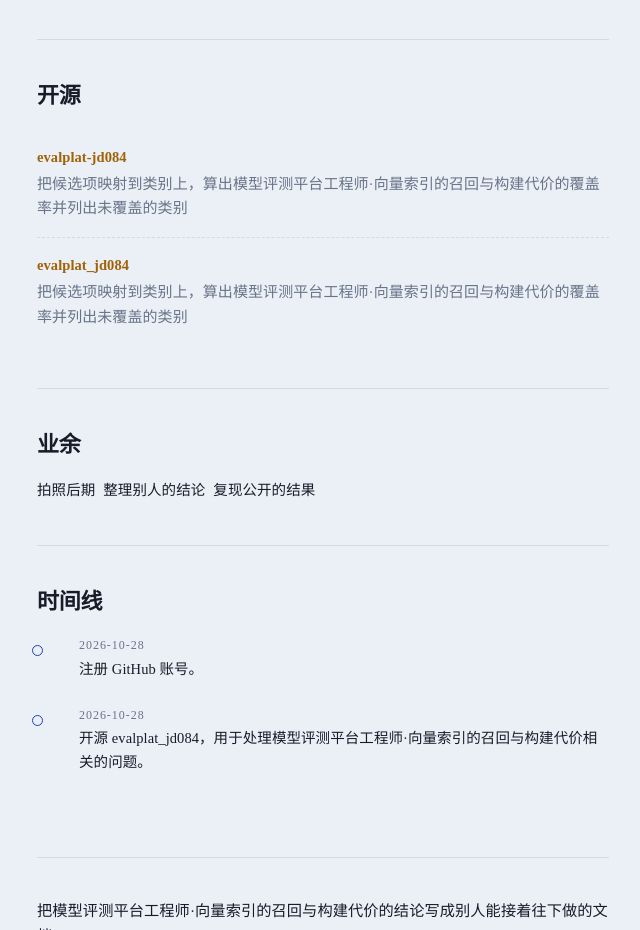
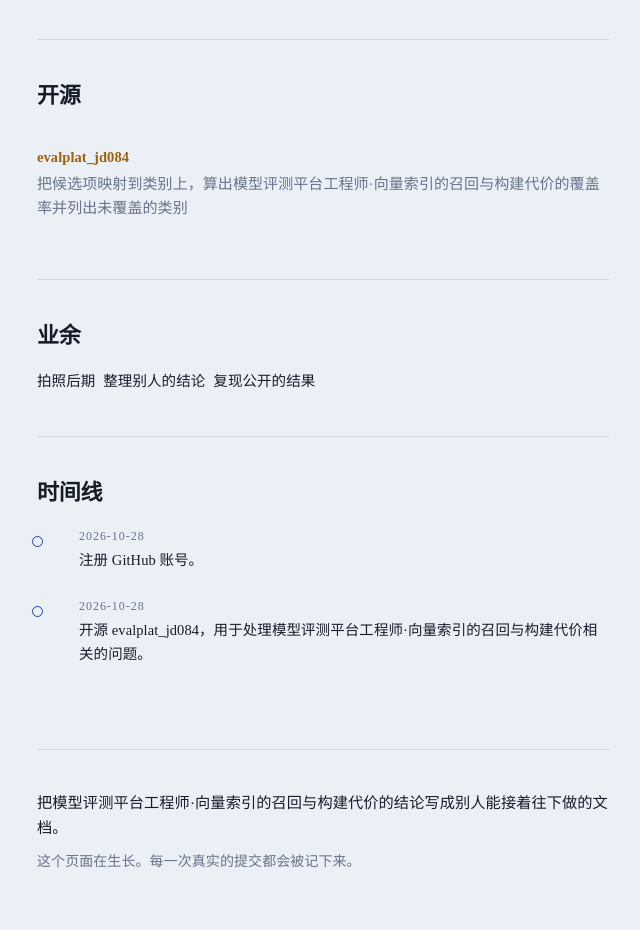
Before and after one commit to skiing99ha/skiing99ha.github.io, a plain HTML site: page index.html in a window 1280 px wide. Shown: the part 882-1812 px from the top of the page, without its empty margins (317-957 px from the left). Drawn offline with Linux system fonts and the light colour scheme.

Commit message:
fix: 更新个人站点

```diff
--- a/index.html
+++ b/index.html
@@ -102,9 +102,6 @@
 <section id="work">
   <h2>开源</h2>
   <ul class="repos">
-    <li><div class="name"><a href="https://github.com/skiing99ha/evalplat-jd084" rel="noopener">evalplat-jd084</a></div>
-      <div class="desc">把候选项映射到类别上，算出模型评测平台工程师·向量索引的召回与构建代价的覆盖率并列出未覆盖的类别</div>
-    </li>
     <li><div class="name"><a href="https://github.com/skiing99ha/evalplat_jd084" rel="noopener">evalplat_jd084</a></div>
       <div class="desc">把候选项映射到类别上，算出模型评测平台工程师·向量索引的召回与构建代价的覆盖率并列出未覆盖的类别</div>
     </li>
```
